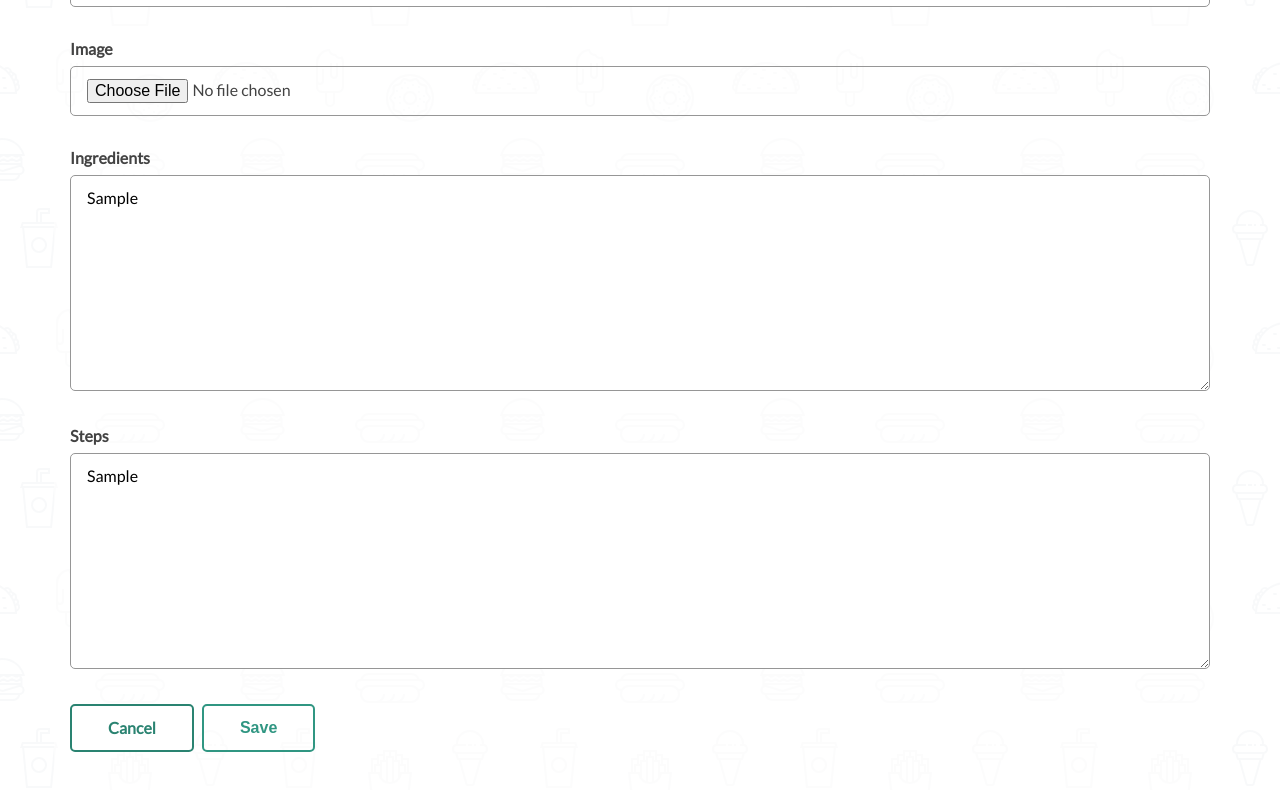
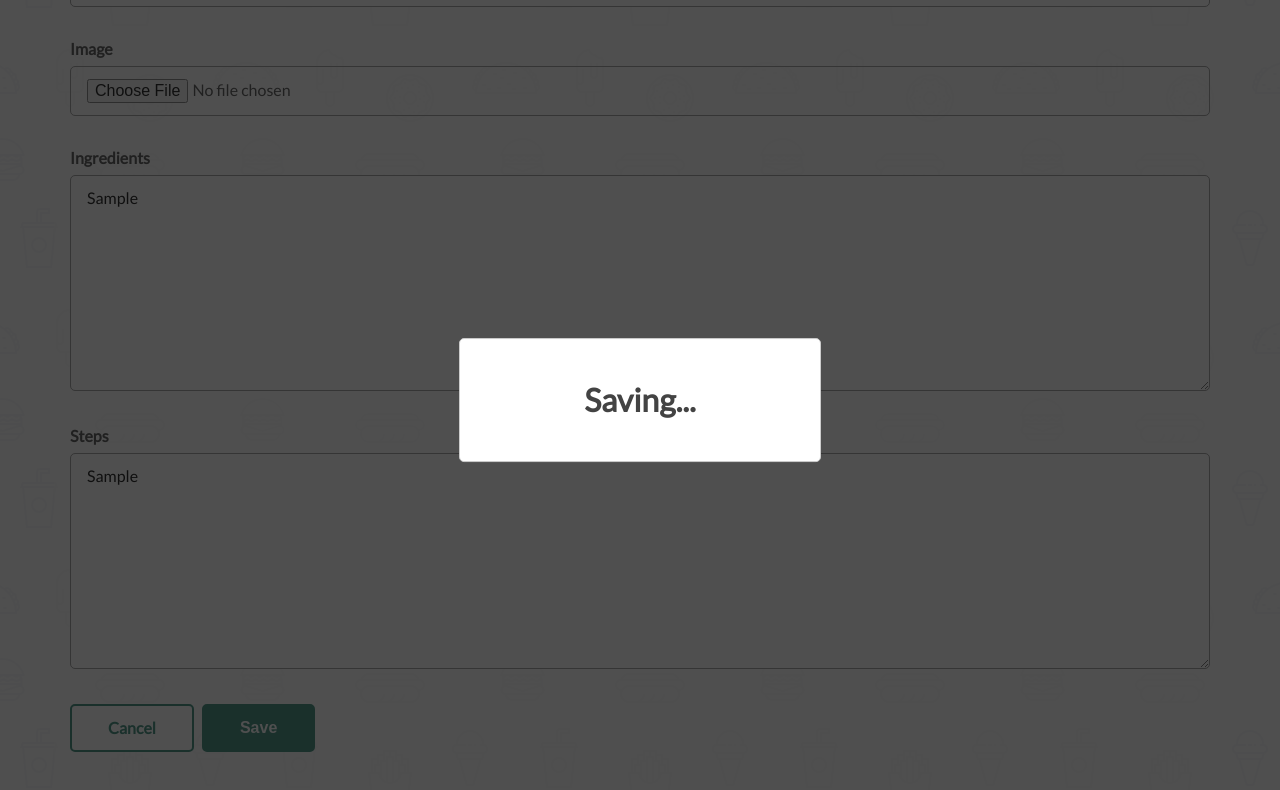
Before and after one commit to imraymondlee/our-cookbook, a React (Create React App) app in the folder client/: page /new-recipe in a window 1280 px wide. Both pictures are taken after typing "Sample", "Sample", "Sample", "Sample" into the empty fields and a click on the button "Save". Shown: the part 382-1172 px from the top of the page. Built offline with nearby package versions, Linux system fonts and the light colour scheme; no server answers.

Commit message:
Add loading status to modals

```diff
--- a/client/src/components/DeleteButton.js
+++ b/client/src/components/DeleteButton.js
@@ -2,26 +2,45 @@ import React, { useState } from 'react';
 import { Redirect } from 'react-router-dom';
 import {deleteRecipeMutation, getRecipesQuery} from '../queries/queries';
 import { useMutation } from '@apollo/react-hooks';
+import Modal from 'react-modal';
+
+Modal.setAppElement(document.getElementById('root'));
 
 const DeleteButton = (props) => {
   const [deleteRecipe] = useMutation(deleteRecipeMutation);
   const [toHome, setToHome] = useState(false);
+  const [modalIsOpen,setIsOpen] = useState(false);
 
   const clickDelete = () => {
-    let del = window.confirm('Are you sure you want to delete?');
-    if (del) {
-      deleteRecipe({ variables: { id: props.id }, refetchQueries: [{query:getRecipesQuery}] });
-      alert('Deleted');
-      setToHome(true);
-    } else {
-        // Do nothing!
-    }
+    deleteRecipe({ variables: { id: props.id }, refetchQueries: [{query:getRecipesQuery}] });
+    setToHome(true);
+  }
+
+  const openModal = () => {
+    setIsOpen(true);
+  }
+
+  const closeModal = () => {
+    setIsOpen(false);
   }
 
   return (
     <React.Fragment>
       {toHome ? <Redirect to="/" /> : null }
-      <button onClick={clickDelete} className="button button--caution">Delete</button>
+
+      <Modal
+        isOpen={modalIsOpen}
+        onRequestClose={closeModal}
+        className="react-modal-component__modal"
+        overlayClassName="react-modal-component"
+        contentLabel="Recipe Updated Modal"
+      >
+        <h1>Are you sure you want to delete?</h1>
+        <button onClick={closeModal} className="button button--secondary" style={{marginRight: '0.5rem'}}>Cancel</button>
+        <button onClick={clickDelete} className="button button--caution">Delete</button>
+      </Modal>
+
+      <button type="button" onClick={openModal} className="button button--caution">Delete</button>
     </React.Fragment>
   );
 }
--- a/client/src/components/EditRecipe.js
+++ b/client/src/components/EditRecipe.js
@@ -10,13 +10,18 @@ Modal.setAppElement(document.getElementById('root'));
 
 const EditRecipe = ({match}) => {
   const { data } = useQuery(getRecipeQuery, {variables: {id: match.params.id}});
-  const [submitForm] = useMutation(editRecipeMutation);
+  const [submitForm] = useMutation(editRecipeMutation, {
+    onCompleted: () => {
+      setIsSubmitting(false);
+    }
+  });
   const [name, setName] = useState('');
   const [link, setLink] = useState('');
   const [ingredients, setIngredients] = useState('');
   const [steps, setSteps] = useState('');
   const [toHome, setToHome] = useState(false);
-  const [modalIsOpen,setIsOpen] = React.useState(false);
+  const [modalIsOpen,setIsOpen] = useState(false);
+  const [isSubmitting, setIsSubmitting] = useState(false);
 
   let fileInput = React.createRef();
 
@@ -40,6 +45,8 @@ const EditRecipe = ({match}) => {
 
   const submit = (e) => {
     e.preventDefault();
+    openModal();
+
     // Ingredients
     let cleanIngredients = ingredients.replace(/\n/g, "");
     let ingredientsArray = cleanIngredients.split("*");
@@ -65,8 +72,6 @@ const EditRecipe = ({match}) => {
         }).then(() => {
           // GraphQL Mutation for the post
           submitForm({ variables: {id: match.params.id, name: name, link: link, ingredients: ingredientsArray, steps: stepsArray, image: fileName }, refetchQueries: [{query:getRecipeQuery, variables:{id:match.params.id}}] });
-          openModal();
-
         }).catch((err) => {
           console.log(err.response);
         });
@@ -74,12 +79,17 @@ const EditRecipe = ({match}) => {
       fileName = data.recipe.image;
       // GraphQL Mutation for the post
       submitForm({ variables: {id: match.params.id, name: name, link: link, ingredients: ingredientsArray, steps: stepsArray, image: fileName }, refetchQueries: [{query:getRecipeQuery, variables:{id:match.params.id}}] });
-      openModal();
     }
   }
 
   const openModal = () => {
     setIsOpen(true);
+    console.log('edit recipe modal: openModal');
+  }
+
+  const afterOpenModal = () => {
+    setIsSubmitting(true);
+    console.log('edit recipe modal: afterOpenModal');
   }
 
   const closeModal = () => {
@@ -88,18 +98,26 @@ const EditRecipe = ({match}) => {
   }
 
   return (
+
     <div>
       {toHome ? <Redirect to="/" /> : null }
 
       <Modal
         isOpen={modalIsOpen}
+        onAfterOpen={afterOpenModal}
         onRequestClose={closeModal}
         className="react-modal-component__modal"
         overlayClassName="react-modal-component"
         contentLabel="Recipe Updated Modal"
       >
-        <h1>Recipe Updated</h1>
-        <button onClick={closeModal} className="button button--primary">Return Home</button>
+        {isSubmitting ? (
+          <h1>Updating...</h1>
+        ) : (
+          <React.Fragment>
+            <h1>Recipe Updated</h1>
+            <button onClick={closeModal} className="button button--primary">Return Home</button>
+          </React.Fragment>
+        )}
       </Modal>
 
       <h1>Edit Recipe - {name}</h1>
--- a/client/src/components/NewRecipe.js
+++ b/client/src/components/NewRecipe.js
@@ -3,19 +3,30 @@ import axios from 'axios';
 import { Link, Redirect } from 'react-router-dom';
 import {addRecipeMutation, getRecipesQuery} from '../queries/queries';
 import { useMutation } from '@apollo/react-hooks';
+import Modal from 'react-modal';
+
+Modal.setAppElement(document.getElementById('root'));
 
 const NewRecipe = () => {
   const [name, setName] = useState('');
   const [link, setLink] = useState('');
   const [ingredients, setIngredients] = useState('');
   const [steps, setSteps] = useState('');
-  const [submitForm] = useMutation(addRecipeMutation);
+  const [submitForm] = useMutation(addRecipeMutation, {
+    onCompleted: () => {
+      setIsSubmitting(false);
+    }
+  });
   const [toHome, setToHome] = useState(false);
+  const [modalIsOpen,setIsOpen] = useState(false);
+  const [isSubmitting, setIsSubmitting] = useState(false);
 
   let fileInput = React.createRef();
 
   const submit = (e) => {
     e.preventDefault();
+    openModal();
+
     // Ingredients
     let cleanIngredients = ingredients.replace(/\n/g, "");
     let ingredientsArray = cleanIngredients.split("*");
@@ -41,16 +52,46 @@ const NewRecipe = () => {
       }).then(() => {
         // GraphQL Mutation for the post
         submitForm({ variables: { name: name, link: link, ingredients: ingredientsArray, steps: stepsArray, image: fileName}, refetchQueries: [{query:getRecipesQuery}] });
-        alert('Submitted!');
-        setToHome(true);
       }).catch((err) => {
         console.log(err.response);
       });
   }
 
+  const openModal = () => {
+    setIsOpen(true);
+  }
+
+  const afterOpenModal = () => {
+    setIsSubmitting(true);
+  }
+
+  const closeModal = () => {
+    setIsOpen(false);
+    setToHome(true);
+  }
+
   return (
     <div>
       {toHome ? <Redirect to="/" /> : null }
+
+      <Modal
+        isOpen={modalIsOpen}
+        onAfterOpen={afterOpenModal}
+        onRequestClose={closeModal}
+        className="react-modal-component__modal"
+        overlayClassName="react-modal-component"
+        contentLabel="Recipe Updated Modal"
+      >
+        {isSubmitting ? (
+          <h1>Saving...</h1>
+        ) : (
+          <React.Fragment>
+            <h1>Recipe Saved</h1>
+            <button onClick={closeModal} className="button button--primary">Return Home</button>
+          </React.Fragment>
+        )}
+      </Modal>
+
       <h1>New Recipe</h1>
       <form className="form" onSubmit={submit}>
         <div className="form__field">
```
